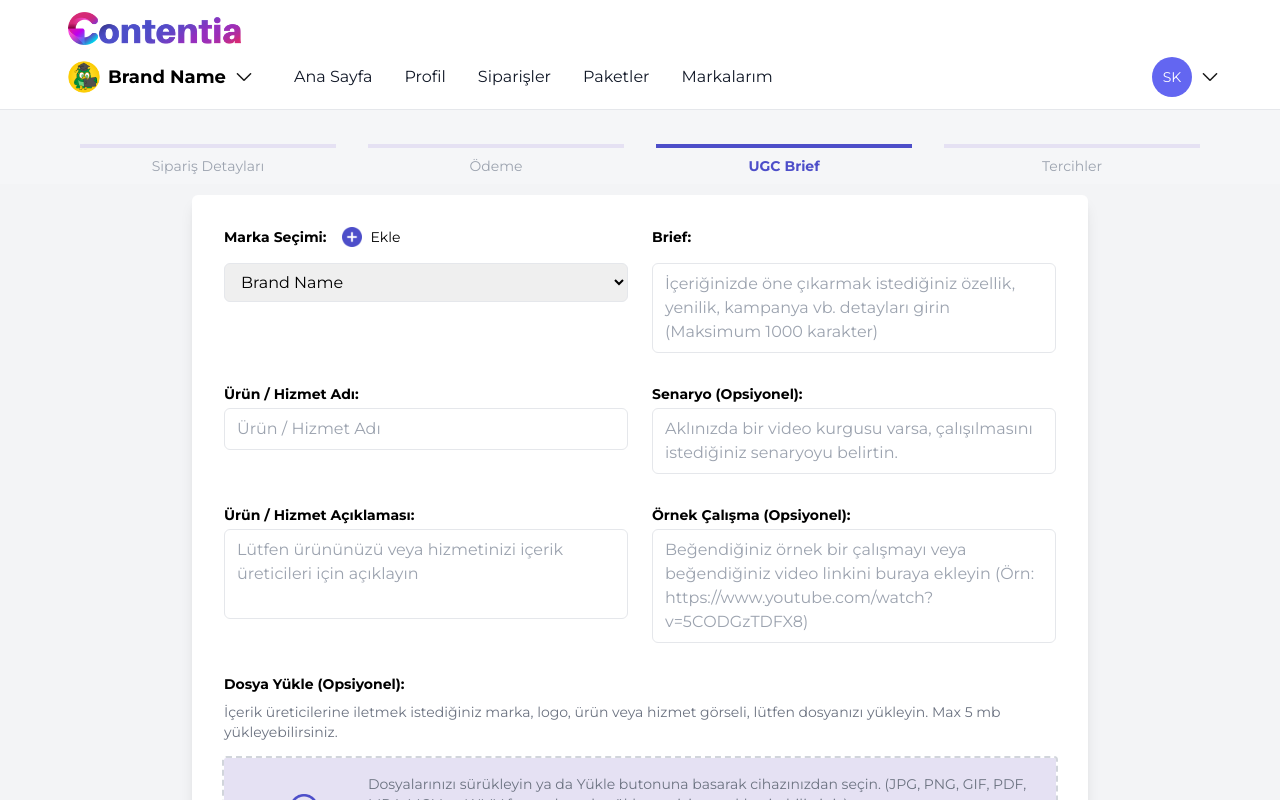
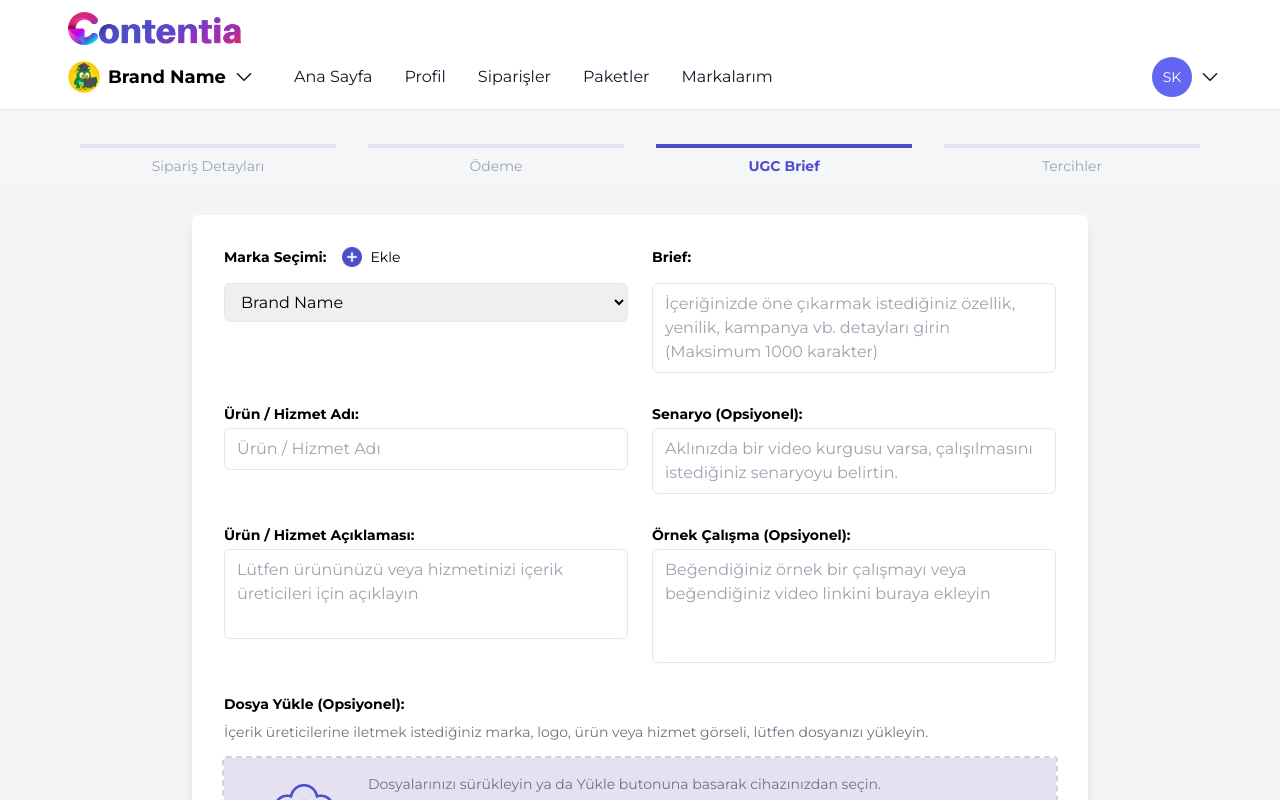
Before and after one commit to AdilKhanbpk/contentia-frontend, a Next.js app: page /orders in a window 1280 px wide. Both pictures are taken after a click on the button "UGC Brief". Shown: the top 800 px of the page. Built offline with nearby package versions, Linux system fonts and the light colour scheme.

Commit message:
added backend for third tab in order pages

```diff
--- a/src/components/orders/TabThird.tsx
+++ b/src/components/orders/TabThird.tsx
@@ -1,8 +1,12 @@
 import React, { useRef } from 'react';
 import Image from 'next/image';
+import { useForm } from 'react-hook-form';
+import axios from 'axios';
 
 const TabThird = () => {
+    const { register, handleSubmit, formState: { errors } } = useForm();
     const fileInputRef = useRef<HTMLInputElement | null>(null);
+
 
     const handleDivClick = () => {
         if (fileInputRef.current) {
@@ -17,10 +21,24 @@ const TabThird = () => {
         }
     };
 
+    const onSubmit = async (data: any) => {
+        console.log(data);
+        try {
+            // Axios POST request to send formData
+            const response = await axios.post('http://localhost:3001/api/v1/ugc/ugcBrief', data);
+
+            // Handle success
+            console.log('Success:', response.data);
+        } catch (error) {
+            // Handle error
+            console.error('Error:', error);
+        }
+    };
+
     return (
         <div className="min-h-screen flex items-center justify-center bg-gray-100">
             <div className="w-full max-w-4xl bg-white p-8 shadow-lg rounded-md">
-                <form className="space-y-6">
+                <form className="space-y-6" onSubmit={handleSubmit(onSubmit)}>
                     {/* First Row - Brand Selection and Brief */}
                     <div className="grid grid-cols-1 lg:grid-cols-2 gap-6">
                         {/* Brand Selection */}
@@ -40,21 +58,24 @@ const TabThird = () => {
                                 </div>
                             </div>
                             <select
+                                {...register("brand", { required: false })}
                                 className="w-full px-3 py-2 border rounded-md focus:outline-none"
                                 defaultValue=""
                             >
                                 <option value="" disabled>Brand Name</option>
+                                {/* Add brand options here */}
                             </select>
+                            {errors.brand && <span className="text-red-500">Marka Seçimi zorunludur</span>}
                         </div>
 
                         {/* Brief Section */}
                         <div className=''>
                             <label className="block text-sm font-semibold">Brief:</label>
                             <textarea
+                                {...register("brief", { maxLength: 1000 })}
                                 placeholder="İçeriğinizde öne çıkarmak istediğiniz özellik, yenilik, kampanya vb. detayları girin (Maksimum 1000 karakter)"
                                 className="w-full mt-4 px-3 py-2 border rounded-md focus:outline-none resize-none overflow-auto"
-                                maxLength={1000} // Optional: Limit character count
-                                rows={3} // Optional: Initial number of visible rows
+                                rows={3}
                             />
                         </div>
                     </div>
@@ -65,22 +86,24 @@ const TabThird = () => {
                         <div>
                             <label className="block text-sm font-semibold mb-1">Ürün / Hizmet Adı:</label>
                             <input
+                                {...register("productName", { required: true })}
                                 type="text"
                                 placeholder="Ürün / Hizmet Adı"
                                 className="w-full px-3 py-2 border rounded-md focus:outline-none overflow-auto"
                             />
+                            {errors.productName && <span className="text-red-500">Ürün adı zorunludur</span>}
                         </div>
 
                         {/* Scenario */}
                         <div>
                             <label className="block text-sm font-semibold mb-1">Senaryo (Opsiyonel):</label>
                             <textarea
+                                {...register("scenario")}
                                 placeholder="Aklınızda bir video kurgusu varsa, çalışılmasını istediğiniz senaryoyu belirtin."
                                 className="w-full px-3 py-2 border rounded-md focus:outline-none resize-none overflow-auto"
-                                rows={2} // Set to 2 rows
+                                rows={2}
                             />
                         </div>
-
                     </div>
 
                     {/* Third Row - Product/Service Description and Sample Work */}
@@ -89,9 +112,10 @@ const TabThird = () => {
                         <div>
                             <label className="block text-sm font-semibold mb-1">Ürün / Hizmet Açıklaması:</label>
                             <textarea
+                                {...register("description")}
                                 placeholder="Lütfen ürününüzü veya hizmetinizi içerik üreticileri için açıklayın"
                                 className="w-full px-3 py-2 border rounded-md focus:outline-none resize-none overflow-auto"
-                                rows={3} // Optional: Initial number of visible rows
+                                rows={3}
                             />
                         </div>
 
@@ -99,22 +123,22 @@ const TabThird = () => {
                         <div>
                             <label className="block text-sm font-semibold mb-1">Örnek Çalışma (Opsiyonel):</label>
                             <textarea
-                                placeholder="Beğendiğiniz örnek bir çalışmayı veya beğendiğiniz video linkini buraya ekleyin (Örn: https://www.youtube.com/watch?v=5CODGzTDFX8)"
+                                {...register("sampleWork")}
+                                placeholder="Beğendiğiniz örnek bir çalışmayı veya beğendiğiniz video linkini buraya ekleyin"
                                 className="w-full px-3 py-2 border rounded-md focus:outline-none resize-none overflow-auto"
-                                rows={4} // Optional: Initial number of visible rows
+                                rows={4}
                             />
                         </div>
                     </div>
 
-
                     {/* File Upload */}
                     <div className="mt-6">
                         <label className="block text-sm font-semibold mb-2">Dosya Yükle (Opsiyonel):</label>
-                        <p className="text-sm text-gray-500 mb-4 ">
-                            İçerik üreticilerine iletmek istediğiniz marka, logo, ürün veya hizmet görseli, lütfen dosyanızı yükleyin. Max 5 mb yükleyebilirsiniz.
+                        <p className="text-sm text-gray-500 mb-4">
+                            İçerik üreticilerine iletmek istediğiniz marka, logo, ürün veya hizmet görseli, lütfen dosyanızı yükleyin.
                         </p>
                         <div className="sectionBG outline-2 outline-dashed outline-gray-300 rounded-sm p-4" onClick={handleDivClick}>
-                            <div className=' flex flex-col lg:flex-row justify-center lg:space-x-8'>
+                            <div className='flex flex-col lg:flex-row justify-center lg:space-x-8'>
                                 <div className='w-full lg:w-1/6 flex justify-center items-center'>
                                     <div className='mb-4 lg:mb-0'>
                                         <Image
@@ -127,7 +151,7 @@ const TabThird = () => {
                                 </div>
                                 <div className='w-full lg:w-5/6'>
                                     <p className="text-sm text-gray-500 lg:-ml-8">
-                                        Dosyalarınızı sürükleyin ya da Yükle butonuna basarak cihazınızdan seçin. (JPG, PNG, GIF, PDF, MP4, MOV ve WMV formatlarında yüklemenizi gerçekleştirebilirsiniz)
+                                        Dosyalarınızı sürükleyin ya da Yükle butonuna basarak cihazınızdan seçin.
                                     </p>
                                     <div className='flex justify-center items-center lg:-ml-32'>
                                         <button
@@ -139,7 +163,6 @@ const TabThird = () => {
                                     </div>
                                 </div>
                             </div>
-                            {/* Hidden file input */}
                             <input
                                 type="file"
                                 ref={fileInputRef}
```
